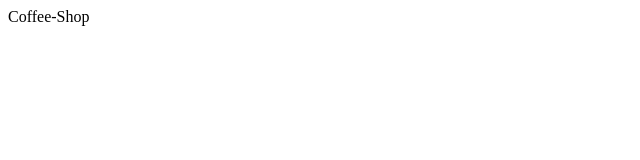
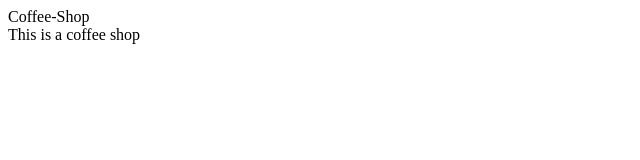
Before and after one commit to ElegantGracie/coffee-shop, a plain HTML site: page index.html in a window 1280 px wide. Shown: the whole page, without its empty margins (0-640 px from the left). Drawn offline with Linux system fonts and the light colour scheme.

Commit message:
refactor::added a new line

```diff
--- a/index.html
+++ b/index.html
@@ -8,5 +8,6 @@
 </head>
 <body>
     <div>Coffee-Shop</div>
+    <div>This is a coffee shop</div>
 </body>
 </html>
```
